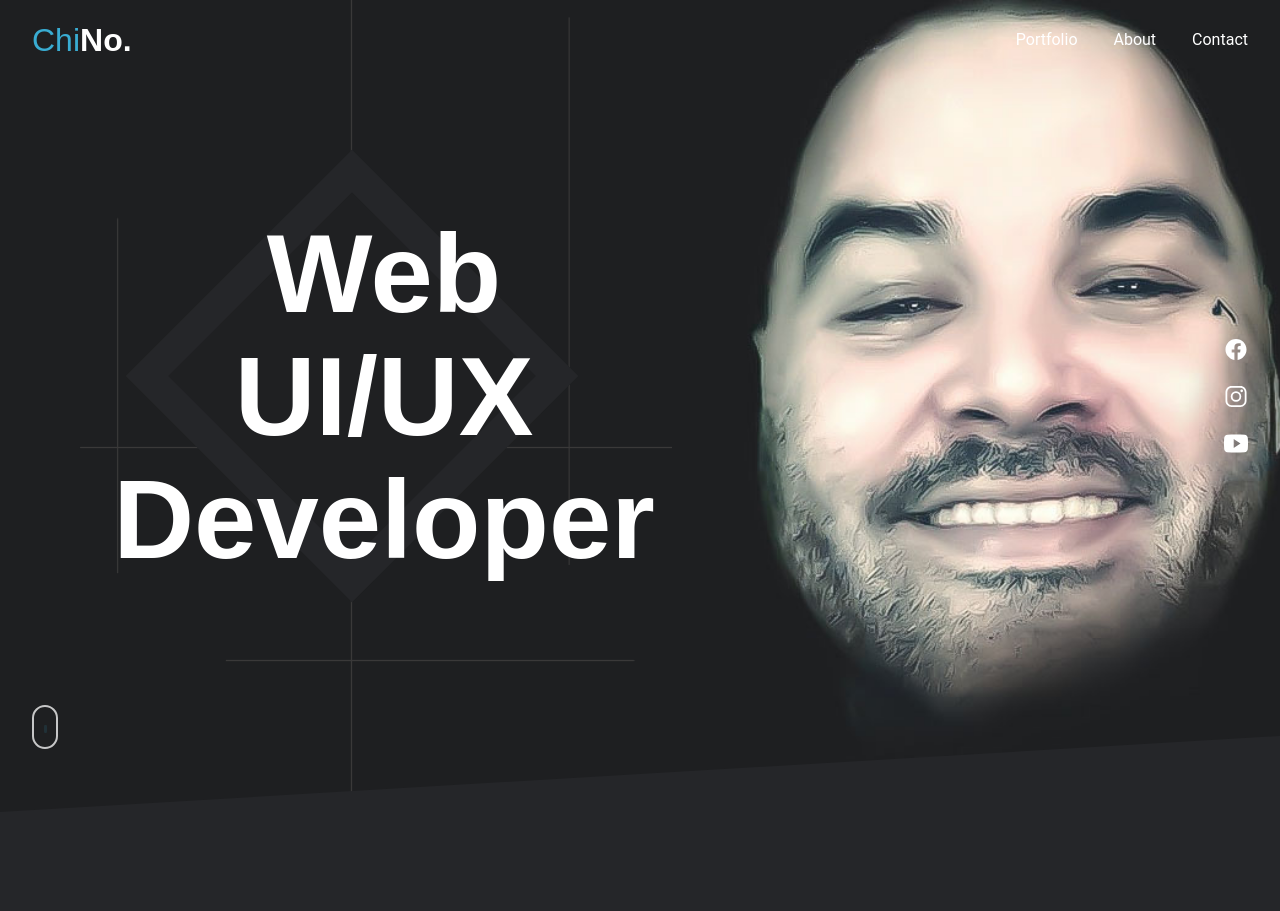
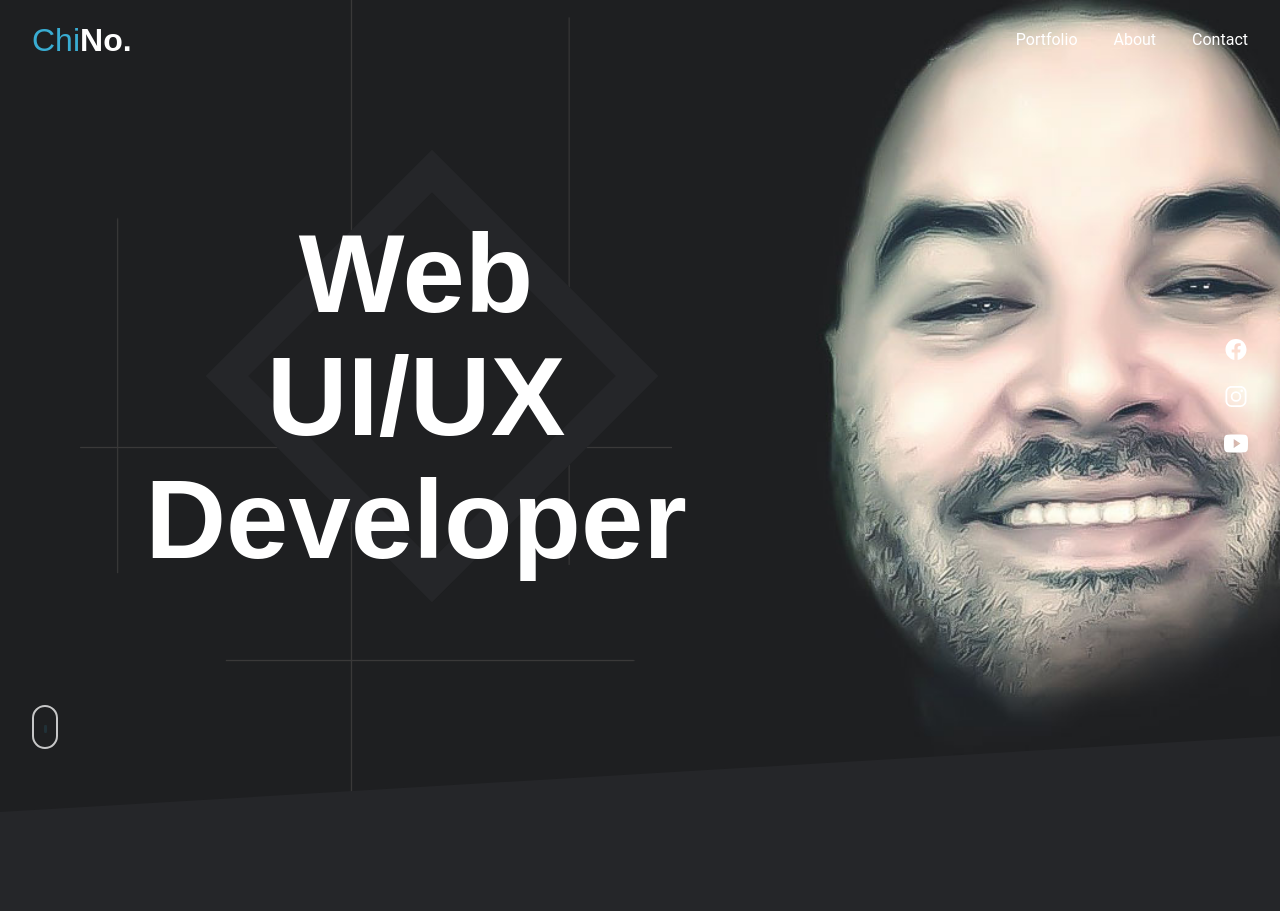
Before and after one commit to Emmanuel787/emWebz__Portfolio, a PHP site: page / in a window 1280 px wide. Shown: the top 911 px of the page. Run offline with PHP 8.4, Linux system fonts and the light colour scheme; some libraries are stand-ins or nearby versions; some web fonts are replaced.

Commit message:
initial commit

```diff
--- a/sass/pages/home-html/_home-modules.scss
+++ b/sass/pages/home-html/_home-modules.scss
@@ -55,8 +55,12 @@
       position: absolute;
       top: 27%; left: 25%;
       margin-top: .6em;
+      margin-left: 5em;
       z-index: 10;
       transform: rotate(45deg);
+      @include responsive(tab-land){
+        margin-left: 0;
+      }
       @include responsive(tab-port){
         min-height: 15em;
         background: $secondary-color;
@@ -83,7 +87,7 @@
       transition: margin .3s ease-in-out;
       transform: translate(-50%, -50%);
       margin-top: -.2em;
-      margin-left: 2em;
+      margin-left: 4em;
       z-index: 11;
 
       @include responsive(tab-land){
--- a/sass/reset/_reset.scss
+++ b/sass/reset/_reset.scss
@@ -66,6 +66,8 @@ body {
   text-rendering: optimizeLegibility;
   -webkit-font-smoothing: antialiased;
   transition: background 1s ease-in-out;
+  height: 95vh;
+  max-height: 95vh;
 }
 
 ol, ul {
--- a/views/home.html
+++ b/views/home.html
@@ -4,22 +4,22 @@
     <title>Webz | Home</title>
     <!-- meta tags -->
     <meta name="viewport" content="width=device-width,initial-scale=1,minimum-scale=1,maximum-scale=5">
-    <!-- <meta name="format-detection" content="telephone-no">
+
     <meta http-equiv="Content-Type" content="text/html; charset=utf-8">
     <meta http-equiv="X-UA-Compatible" content="IE=edge,chrome=1">
     <meta name ="description" content="//Write description here//">
     <meta name ="keywords" content ="//Write keywords here//">
     <meta charset="UTF-8">
-    <meta name=”robots” content=”index,follow”> -->
+    <meta name=”robots” content=”index,follow”>
     <!-- add information -->
-    <!-- <meta property="og:type" content="website">
+    <meta property="og:type" content="website">
     <meta property="og:title" content="//add-title//">
     <meta property="og:description" content="//add-description//">
     <meta property="og:url" content="//add-url//">
     <meta property="og:site_name" content="//add-name//">
     <meta name="twitter:title" content="//add-title//">
     <meta name="twitter:description" content="//add-description//">
-    <meta name="twitter:site" content="//add-url//"> -->
+    <meta name="twitter:site" content="//add-url//">
     <!-- add manifest when files ready -->
     <!-- <link rel="manifest" href="site.webmanifest"> -->
     <!-- add manifest when files ready -->
```
Also changed, not shown: dist/css/app.min.css, resources/img/hero/12-3-3.jpg, 3 other files.
